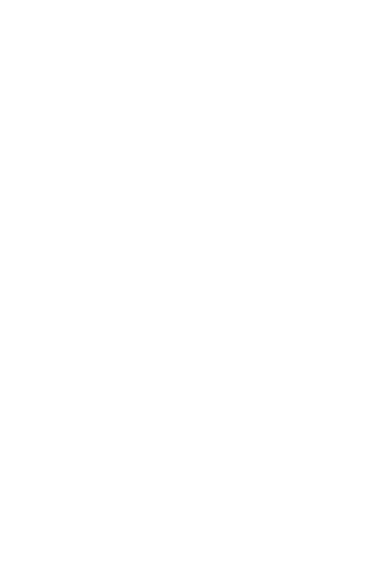
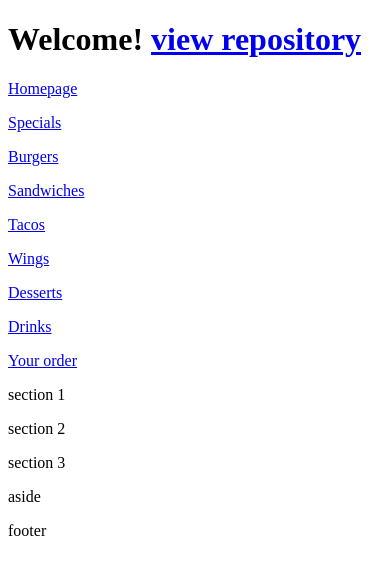
Before and after one commit to whirmon/HTML-CSS-Project, a plain HTML site: page drinks.html in a window 390 px wide. Drawn offline with Linux system fonts and the light colour scheme.

Commit message:
Second commit
Update of the proyect layout, fits on mobiles and desktops.

```diff
--- a/assets/css/style.css
+++ b/assets/css/style.css
@@ -3,40 +3,32 @@
 body{
     display: block;
 }
-
 header{
     display: block;
-    border: solid red;
+    width: auto;
 }
-
 nav{
     display: block;
-    border: solid red;
+    width: auto;
 }
-
 main{
+    display: block;
     width: auto;
-    border: solid red;
 }
-
 section{
+    display: block;
     width: auto;
-    border: solid red;
 }
-
-
 aside{
+    display: block;
     width: auto;
-    border: solid red;
 }
-
 footer{
-    border: solid red;
+    display: block;
+    width: auto;
 }
-
 }
 @media (min-width: 768px) {
-
     body{
         display: grid;
         grid-template:  "a a a"
@@ -44,53 +36,29 @@ footer{
                         "c c d"
                         "e e e";
     }
-
     header{
         grid-area: a;
         display: block;
-        border: solid red;
     }
-
     nav{
         grid-area: b;
-        display: block;
-        border: solid red;
+        display: flex;
+        justify-content: space-around;
+        align-content: space-between;
     }
-
     main{
         grid-area: c;
         width: auto;
-        border: solid red;
     }
-
     section{
         grid-area: e;
         width: auto;
-        border: solid red;
     }
-
-
     aside{
         grid-area: d;
         width: auto;
-        border: solid red;
     }
-
     footer{
         grid-area: e;
-        border: solid red;
     }
-
 }
-
-/*
-mediano [m]
-@media (min-width: 992px) {
-}
-extra grande [xl]
-@media (min-width: 1200px) {
-}
-extra extra grande [xxl]
-@media (min-width: 1400px){
-}
-*/
--- a/burgers.html
+++ b/burgers.html
@@ -0,0 +1,61 @@
+<!DOCTYPE html>
+<html lang="en">
+<head>
+    <meta charset="UTF-8">
+    <meta http-equiv="X-UA-Compatible" content="IE=edge">
+    <meta name="viewport" content="width=device-width, initial-scale=1.0">
+    <title>Document</title>
+    <link rel="stylesheet" href="./assets/css/style.css">
+</head>
+<body>
+        <header>
+            <h1>Welcome! <span><a href="https://github.com/whirmon/HTML-CSS-Project">view repository</a></span></h1>
+        </header>
+        <nav>
+<p>
+    <a href="./index.html">Homepage</a>
+</p>
+<p>
+    <a href="./specials.html">Specials</a>
+</p>
+<p>
+    <a href="./burgers.html">Burgers</a>
+</p>
+<p>
+    <a href="./sandwiches.html">Sandwiches</a>
+</p>
+<p>
+    <a href="./tacos.html">Tacos</a>
+</p>
+<p>
+    <a href="./wings.html">Wings</a>
+</p>
+<p>
+    <a href="./desserts.html">Desserts</a>
+</p>
+<p>
+    <a href="./drinks.html">Drinks</a>
+</p>
+<p>
+    <a href="./order.html">Your order</a>
+</p>
+        </nav>
+        <main>
+            <section>
+                <p>section 1</p>
+            </section>
+            <section>
+                <p>section 2</p>
+            </section>
+            <section>
+                <p>section 3</p>
+            </section>
+        </main>
+        <aside>
+            <p>aside</p>
+        </aside>
+        <footer>
+            <p>footer</p>
+        </footer>
+</body>
+</html>
--- a/drinks.html
+++ b/drinks.html
@@ -0,0 +1,61 @@
+<!DOCTYPE html>
+<html lang="en">
+<head>
+    <meta charset="UTF-8">
+    <meta http-equiv="X-UA-Compatible" content="IE=edge">
+    <meta name="viewport" content="width=device-width, initial-scale=1.0">
+    <title>Document</title>
+    <link rel="stylesheet" href="./assets/css/style.css">
+</head>
+<body>
+        <header>
+            <h1>Welcome! <span><a href="https://github.com/whirmon/HTML-CSS-Project">view repository</a></span></h1>
+        </header>
+        <nav>
+<p>
+    <a href="./index.html">Homepage</a>
+</p>
+<p>
+    <a href="./specials.html">Specials</a>
+</p>
+<p>
+    <a href="./burgers.html">Burgers</a>
+</p>
+<p>
+    <a href="./sandwiches.html">Sandwiches</a>
+</p>
+<p>
+    <a href="./tacos.html">Tacos</a>
+</p>
+<p>
+    <a href="./wings.html">Wings</a>
+</p>
+<p>
+    <a href="./desserts.html">Desserts</a>
+</p>
+<p>
+    <a href="./drinks.html">Drinks</a>
+</p>
+<p>
+    <a href="./order.html">Your order</a>
+</p>
+        </nav>
+        <main>
+            <section>
+                <p>section 1</p>
+            </section>
+            <section>
+                <p>section 2</p>
+            </section>
+            <section>
+                <p>section 3</p>
+            </section>
+        </main>
+        <aside>
+            <p>aside</p>
+        </aside>
+        <footer>
+            <p>footer</p>
+        </footer>
+</body>
+</html>
```
Also changed, not shown: desserts.html (+61 -0 lines), index.html (+28 -6 lines), sandwiches.html (+61 -0 lines), specials.html (+61 -0 lines), tacos.html (added, +61 -0 lines), wings.html (added, +61 -0 lines), 1 other file.
